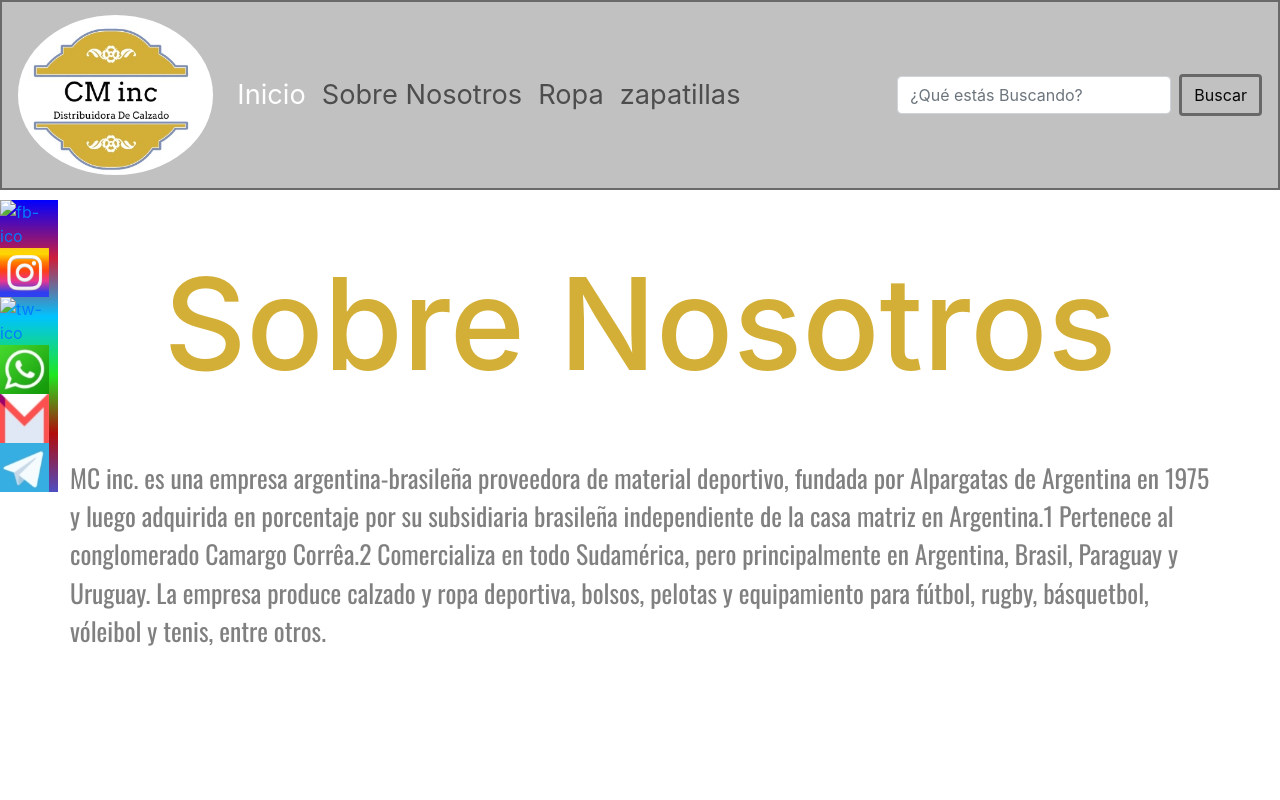
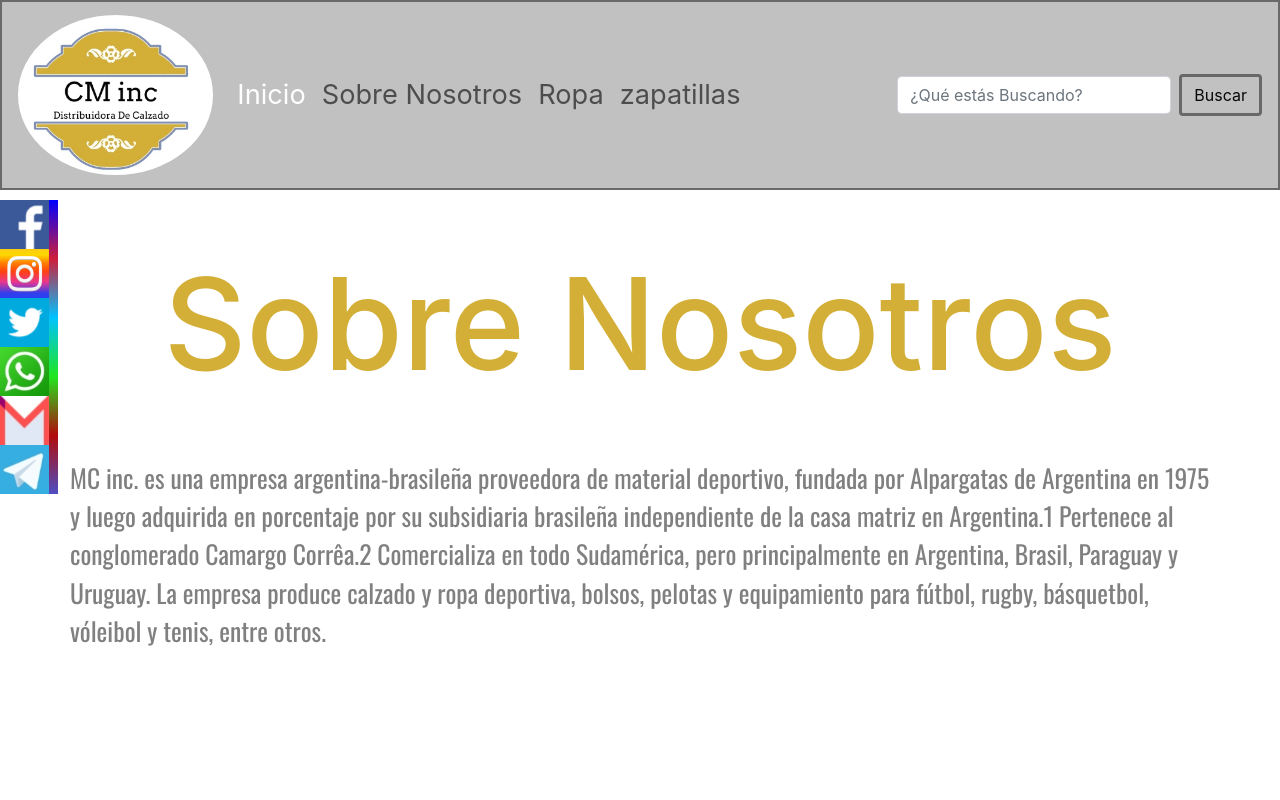
Before and after one commit to NahuelRisso/MC.inc, a website: page pages/sobrenosotros.html in a window 1280 px wide. Shown: the top 800 px of the page. Drawn offline with nearby package versions, Linux system fonts and the light colour scheme.

Commit message:
correccion de la BarraS final

```diff
--- a/pages/sobrenosotros.html
+++ b/pages/sobrenosotros.html
@@ -68,9 +68,9 @@
           <section>
             <div>
               <ul>
-                <li><a href="https://www.facebook.com" target="_blank"><img src="../assets/img/fb.jpg" alt="fb-ico"></a></li>
+                <li><a href="https://www.facebook.com" target="_blank"><img src="../assets/img/face.png" alt="fb-ico"></a></li>
                 <li><a href="https://www.instagram.com" target="_blank"><img src="../assets/img/ig.jpg" alt="ig-ico"></a></li>
-                <li><a href="https://www.twitter.com" target="_blank"><img src="../assets/img/tw.jpg" alt="tw-ico"></a></li>
+                <li><a href="https://www.twitter.com" target="_blank"><img src="../assets/img/twit.png" alt="tw-ico"></a></li>
                 <li><a href="https://www.whatsapp.com" target="_blank"><img src="../assets/img/wp.jpg" alt="wp-ico"></a></li>
                 <li><a href="https://www.gmail.com" target="_blank"><img src="../assets/img/gm.jpg" alt="gm-ico"></a></li>
                 <li><a href="https://www.telegram.com" target="_blank"><img src="../assets/img/tg.jpg" alt="tg-ico"></a></li>
@@ -112,9 +112,9 @@
             <p>Copyright 2021</p>
           </section>
           <section class="footer-social-margin">
-            <a target="_blank" href="https://facebook.com"><img src="../assets/img/fb.jpg" alt="facebook"></a>
+            <a target="_blank" href="https://facebook.com"><img src="../assets/img/face.png" alt="facebook"></a>
             <a target="_blank" href="https://instagram.com"><img src="../assets/img/ig.jpg" alt="instagram"></a>
-            <a target="_blank" href="https://twitter.com"><img src="../assets/img/tw.jpg" alt="twitter"></a>
+            <a target="_blank" href="https://twitter.com"><img src="../assets/img/twit.png" alt="twitter"></a>
             <a target="_blank" href="https://whatsapp.com"><img src="../assets/img/wp.jpg" alt="whatsapp"></a>
             <a target="_blank" href="https://gmail.com"><img src="../assets/img/gm.jpg" alt="gmail"></a>
             <a target="_blank" href="https://telegram.com"><img src="../assets/img/tg.jpg" alt="telegram"></a>
```
Also changed, not shown: pages/ropa.html (+4 -4 lines), pages/zapatillas.html (+4 -4 lines).
